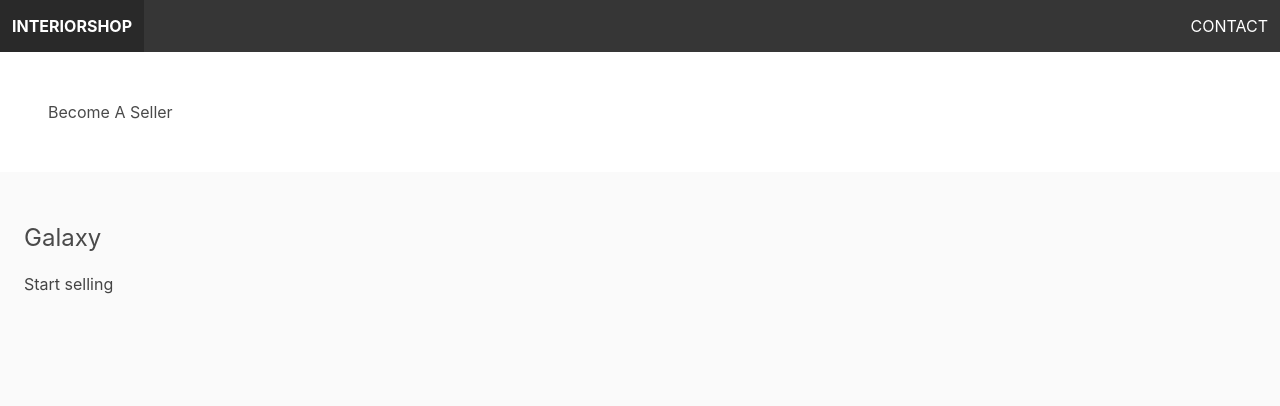
After one commit to feeling-free/Multivendor-Marketplace-Django, a Django app: page /sellers/become-seller/ in a window 1280 px wide. The commit adds this page. Shown: the top 406 px of the page. Run offline with Django 3.2, Linux system fonts and the light colour scheme.

Commit message:
become-seller page created

```diff
--- a/apps/multivendor/templates/base.html
+++ b/apps/multivendor/templates/base.html
@@ -37,7 +37,7 @@
     <footer class="footer">
         <h3 class="is-size-4 mb-4">Galaxy</h3>
 
-        <a href="#">Start selling</a>
+        <a href="{% url 'become_seller' %}">Start selling</a>
     </footer>
 </body>
 </html>
--- /dev/null
+++ b/apps/sellers/templates/become_seller.html
@@ -0,0 +1,7 @@
+{% extends 'base.html' %}
+
+{% block title %}Become A Seller{% endblock %}
+
+{% block content %}
+<h1>Become A Seller</h1>
+{% endblock %}
--- /dev/null
+++ b/apps/sellers/urls.py
@@ -0,0 +1,7 @@
+from django.urls import path
+from.import views
+
+urlpatterns = [
+    path('become-seller/', views.become_seller,name='become_seller'),
+
+]
--- a/apps/sellers/views.py
+++ b/apps/sellers/views.py
@@ -1,3 +1,6 @@
 from django.shortcuts import render
 
+def become_seller(request):
+    return render(request, 'become_seller.html')
+
 # Create your views here.
--- a/galaxy/urls.py
+++ b/galaxy/urls.py
@@ -19,4 +19,5 @@ from django.urls import path, include
 urlpatterns = [
     path('admin/', admin.site.urls),
     path('', include('apps.multivendor.urls')),
+    path('sellers/', include('apps.sellers.urls')),
 ]
```
